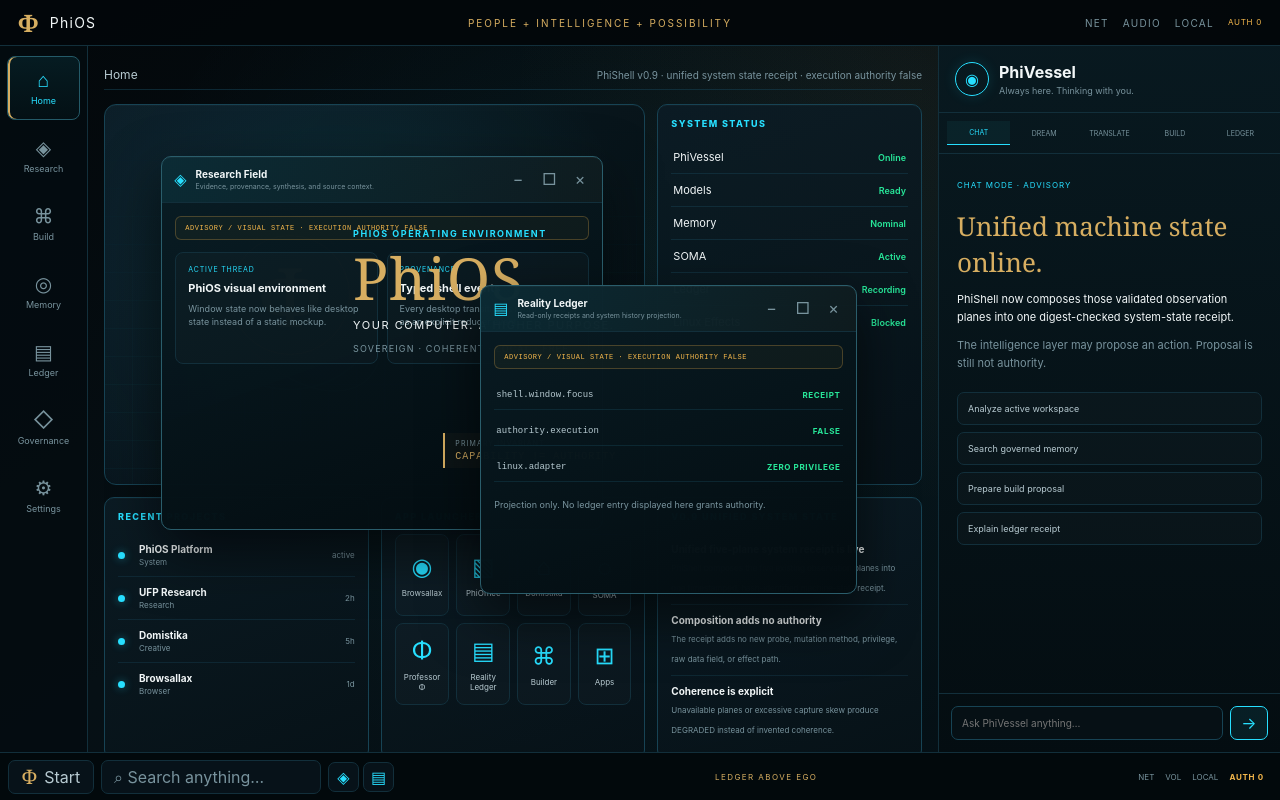
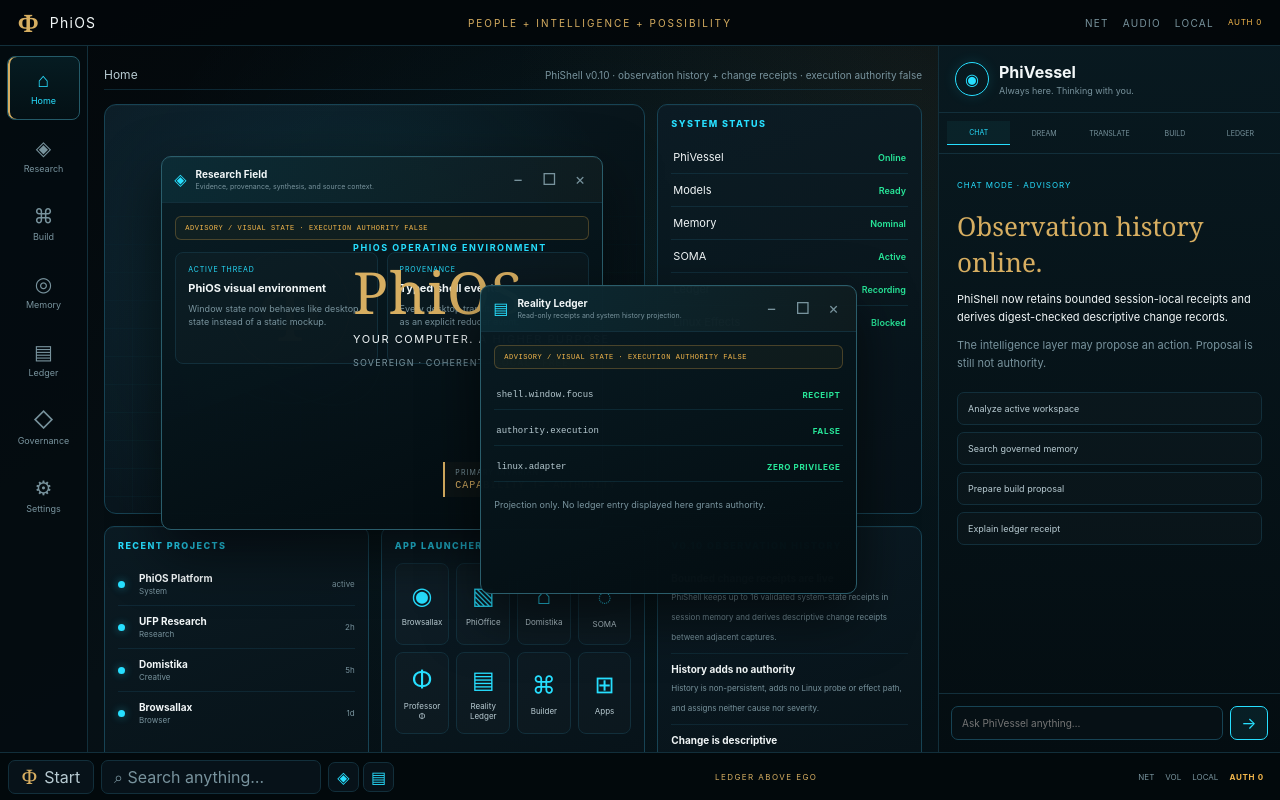
Before and after one commit to MichaelWave369/PhiOS, a React (Vite) app in the folder phishell/: page / in a window 1280 px wide. Built offline with nearby package versions, Linux system fonts and the light colour scheme.

Commit message:
phishell: advance shell to v0.10 observation history

```diff
--- a/phishell/src/PhiShell.tsx
+++ b/phishell/src/PhiShell.tsx
@@ -88,7 +88,7 @@ const windowTemplates: Record<string, WindowModel> = {
   "system-window": {
     id: "system-window",
     title: "System Inspector",
-    subtitle: "One unified provenance receipt over host, service, process, package, and hardware observations.",
+    subtitle: "Unified state plus bounded session-local change receipts over validated observations.",
     kind: "system",
     x: 22,
     y: 10,
@@ -263,18 +263,18 @@ function Home() {
       </section>
 
       <section className="panel notices">
-        <div className="panel-title">V0.9 UNIFIED SYSTEM STATE</div>
+        <div className="panel-title">V0.10 OBSERVATION HISTORY</div>
         <div className="notice">
-          <b>Unified five-plane system receipt is live</b>
-          <small>PhiShell composes the five existing observation planes into one timestamped, hash-identified machine-state receipt.</small>
+          <b>Bounded change receipts are live</b>
+          <small>PhiShell keeps up to 16 validated system-state receipts in session memory and derives descriptive change receipts between adjacent captures.</small>
         </div>
         <div className="notice">
-          <b>Composition adds no authority</b>
-          <small>The receipt adds no new probe, mutation method, privilege, raw data field, or effect path.</small>
+          <b>History adds no authority</b>
+          <small>History is non-persistent, adds no Linux probe or effect path, and assigns neither cause nor severity.</small>
         </div>
         <div className="notice">
-          <b>Coherence is explicit</b>
-          <small>Unavailable planes or excessive capture skew produce DEGRADED instead of invented coherence.</small>
+          <b>Change is descriptive</b>
+          <small>A change receipt states what moved between two trusted receipts without claiming why it moved or how important it is.</small>
         </div>
       </section>
 
@@ -581,8 +581,8 @@ function PhiVessel() {
       </div>
       <div className="vessel-body">
         <small className="mode-label">{mode.toUpperCase()} MODE · ADVISORY</small>
-        <h2>Unified machine state online.</h2>
-        <p>PhiShell now composes those validated observation planes into one digest-checked system-state receipt.</p>
+        <h2>Observation history online.</h2>
+        <p>PhiShell now retains bounded session-local receipts and derives digest-checked descriptive change records.</p>
         <p className="muted">
           The intelligence layer may propose an action. Proposal is still not authority.
         </p>
@@ -756,7 +756,7 @@ function AuthorityDialog({
         {request.decision === "pending" ? (
           <>
             <div className="authority-warning">
-              Approval below records operator intent only. PhiShell v0.9 has no privileged effect
+              Approval below records operator intent only. PhiShell v0.10 has no privileged effect
               broker and cannot execute this Linux operation.
             </div>
             <div className="authority-actions">
@@ -842,7 +842,7 @@ export function PhiShell() {
       <main className="field">
         <div className="field-title">
           <span>{title}</span>
-          <small>PhiShell v0.9 · unified system state receipt · execution authority false</small>
+          <small>PhiShell v0.10 · observation history + change receipts · execution authority false</small>
         </div>
         <Center view={state.view} />
         <DesktopLayer windows={state.windows} dispatch={dispatch} />
```
